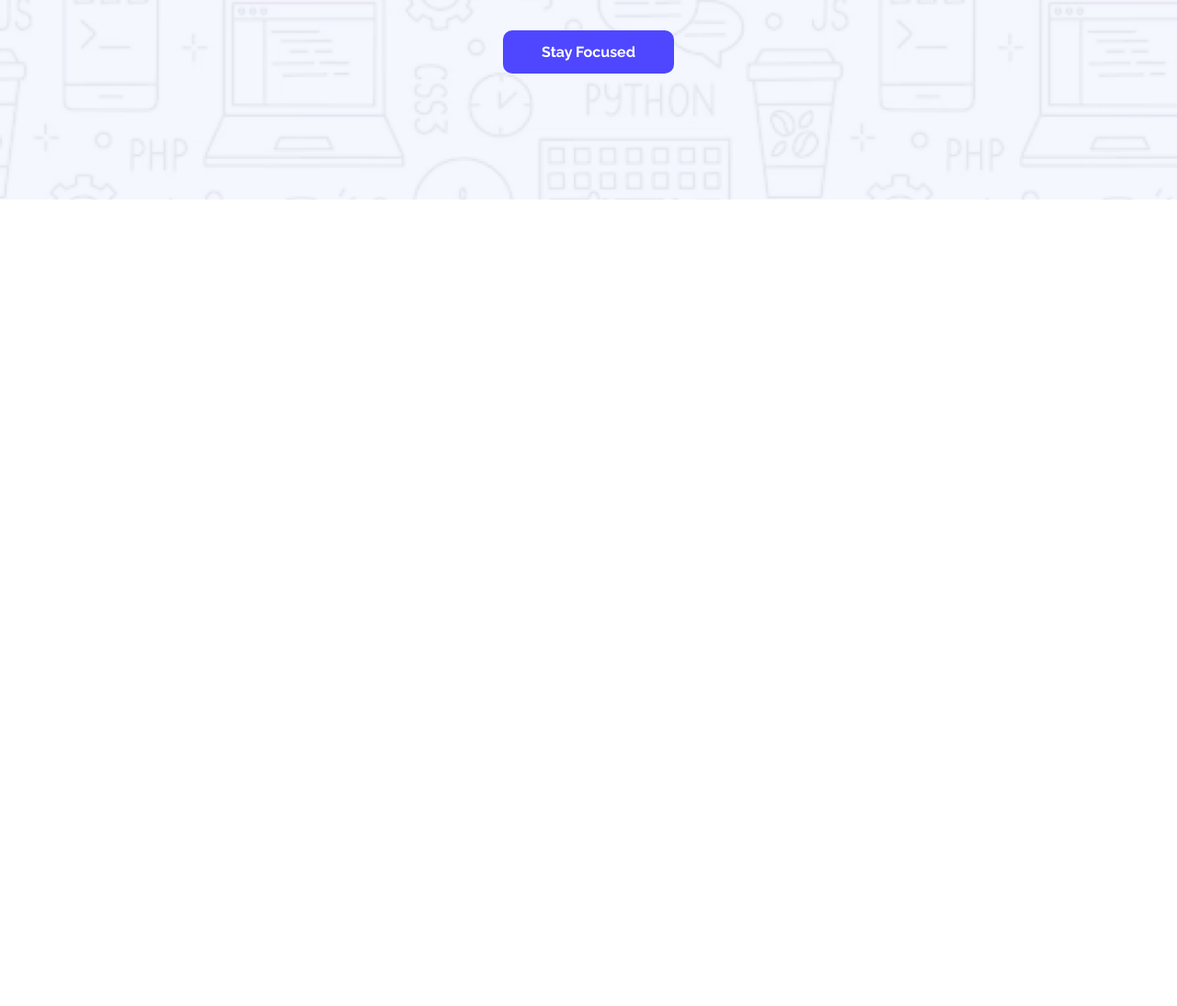
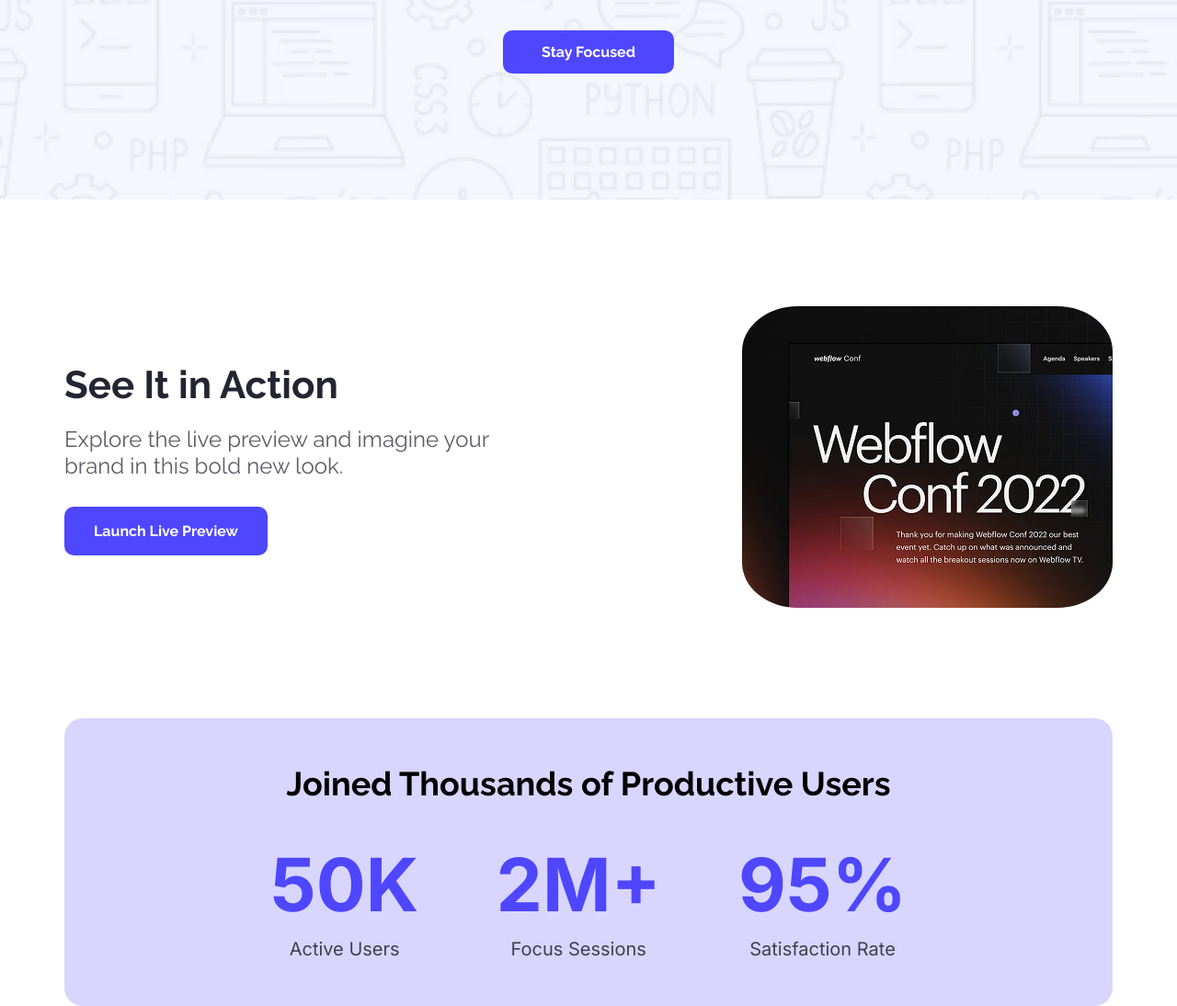
Before and after one commit to mdriyazakondo/assignment-1, a plain HTML site: page index.html in a window 1280 px wide. Shown: the part 587-1681 px from the top of the page at 92% size. Before the commit the page ends 804 px from the top, so only its background shows below. Drawn offline with Linux system fonts and the light colour scheme.

Commit message:
action section

```diff
--- a/index.html
+++ b/index.html
@@ -35,6 +35,45 @@
     </header>
 
     <!-- main section -->
-     <main></main>
+    <main class="max-width">
+      <!-- action-section -->
+
+      <section class="action-section">
+        <div class="action">
+          <h2 class="action-title">See It in Action</h2>
+          <p class="action-description">
+            Explore the live preview and imagine your brand in this bold new
+            look.
+          </p>
+          <button class="primary-btn">Launch Live Preview</button>
+        </div>
+        <div class="action-img">
+          <img src="./image/wc-mini.png" alt="" />
+        </div>
+      </section>
+
+      <!-- Joined Thousands of Productive Users -->
+      <section class="productives">
+        <div class="productive">
+          <h2 class="productive-title">Joined Thousands of Productive Users</h2>
+          <div class="productive-user">
+            <div class="users">
+              <h2 class="font-familly">50K</h2>
+              <p class="font-familly">Active Users</p>
+            </div>
+
+            <div class="users font-familly">
+              <h2 class="font-familly">2M+</h2>
+              <p class="font-familly">Focus Sessions</p>
+            </div>
+
+            <div class="users">
+              <h2 class="font-familly">95%</h2>
+              <p class="font-familly">Satisfaction Rate</p>
+            </div>
+          </div>
+        </div>
+      </section>
+    </main>
   </body>
 </html>
--- a/style/style.css
+++ b/style/style.css
@@ -74,3 +74,70 @@
   font-size: 65px;
   font-weight: bold;
 }
+
+/** action-section */
+
+.action-section {
+  display: flex;
+  align-items: center;
+  justify-content: space-between;
+  margin: 116px auto;
+}
+
+.action {
+  max-width: 517px;
+}
+.action .action-title {
+  color: #252432;
+  font-size: 42px;
+  font-weight: bold;
+  margin-bottom: 20px;
+}
+
+.action .action-description {
+  color: #252432bd;
+  font-size: 24px;
+  font-weight: 400;
+  margin-bottom: 30px;
+}
+.action .primary-btn {
+  padding: 15px 30px;
+}
+.action-img img {
+  border-radius: 15%;
+}
+
+.productives {
+  background-color: #4d47ff38;
+  border-radius: 20px;
+}
+.productive {
+  width: 956px;
+  margin: 0 auto;
+  padding: 50px 132px;
+}
+.productive .productive-title {
+  font-size: 36px;
+  font-weight: bold;
+  text-align: center;
+}
+.productive-user {
+  display: flex;
+  align-items: center;
+  justify-content: space-between;
+}
+.users {
+  margin-top: 40px;
+}
+.users h2 {
+  font-size: 80px;
+  font-weight: bold;
+  color: #4e47ff;
+}
+.users p {
+  text-align: center;
+  color: #000000b4;
+  font-size: 20px;
+  font-weight: 400;
+  margin-top: 10px;
+}
```
